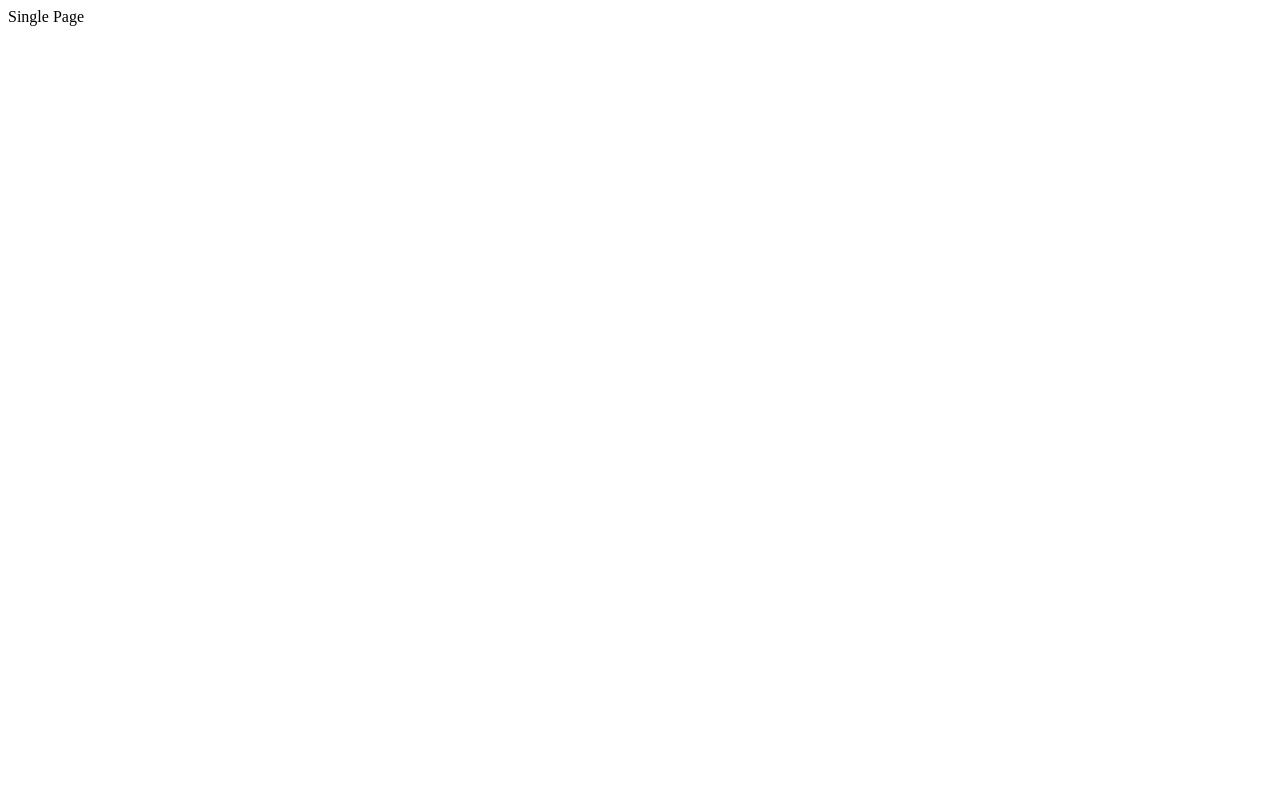
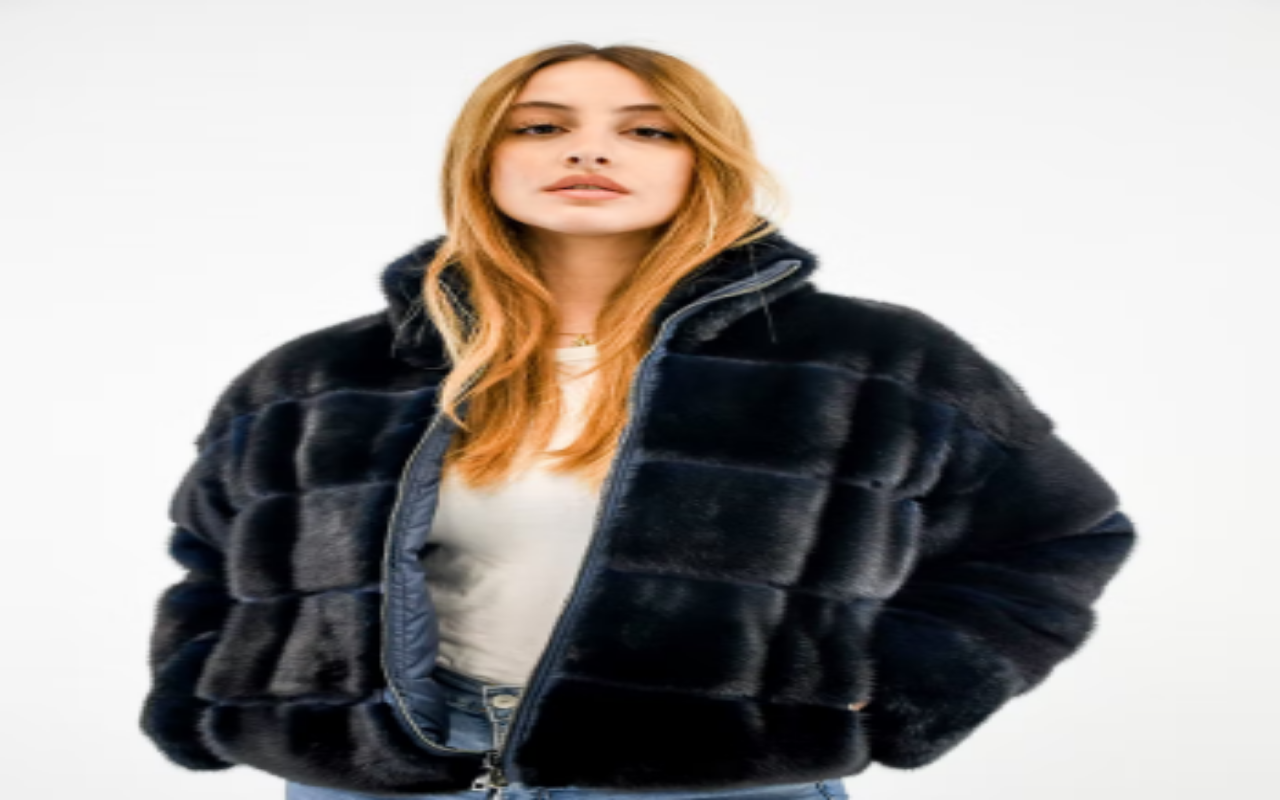
Before and after one commit to Mahedi205339/fashion_Ecomerz, a Next.js app: page /test in a window 1280 px wide. Built offline with nearby package versions, Linux system fonts and the light colour scheme.

Commit message:
added single product page

```diff
--- a/src/app/[slug]/page.tsx
+++ b/src/app/[slug]/page.tsx
@@ -1,9 +1,20 @@
+import ProductImages from '@/components/ProductImages';
 import React from 'react';
 
 const SinglePage = () => {
     return (
-        <div>
-            Single Page
+        <div className='px-4 md:px-8 lg:px-16 xl:px-32 2xl:px-64 relative flex flex-col lg:flex-row gap-16'>
+            {/* IMG */}
+            <div className='w-full lg:w-1/2 lg:sticky top-20 h-max'>
+                <ProductImages />
+
+            </div>
+
+            {/* TXT */}
+            <div className='w-full lg:w-1/2 flex flex-col gap-6'>
+                Text
+            </div>
+
         </div>
     );
 };
--- a/src/components/Navbar.tsx
+++ b/src/components/Navbar.tsx
@@ -8,7 +8,7 @@
 
 const Navbar = () => {
     return (
-        <div className='h-20 px-10 md:px-8 lg:px-16 xl:px-32 2xl:px-64'>
+        <div className='h-20 px-4 md:px-8 lg:px-16 xl:px-32 2xl:px-64 relative'>
 
             <div className='flex items-center justify-between md:hidden'>
                 {/* MOBILE */}
--- /dev/null
+++ b/src/components/ProductImages.tsx
@@ -0,0 +1,20 @@
+"use client"
+import Image from 'next/image';
+import React from 'react';
+
+const ProductImages = () => {
+    return (
+        <div className=''>
+            <div className='h-[500px] relative'>
+                <Image src="/product1.png" fill alt='' className='object-cover rounded-md' sizes='50vw' />
+            </div>
+
+            <div>
+
+            </div>
+
+        </div>
+    );
+};
+
+export default ProductImages;
```
Also changed, not shown: public/product1.png (renamed from public/product_1.png).
